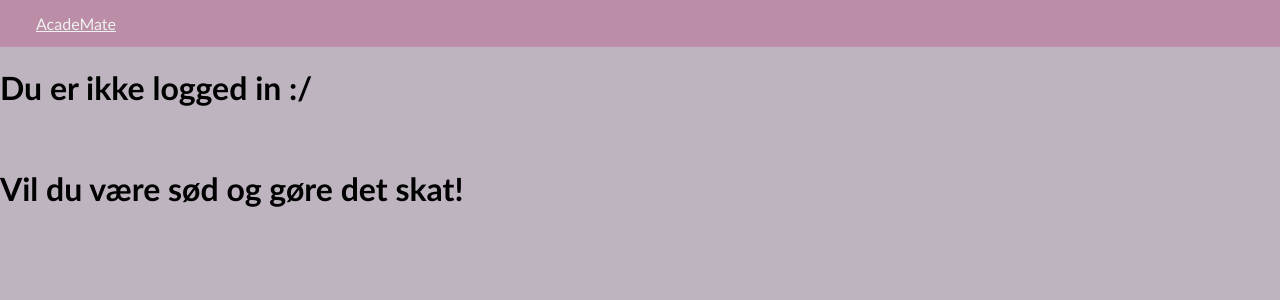
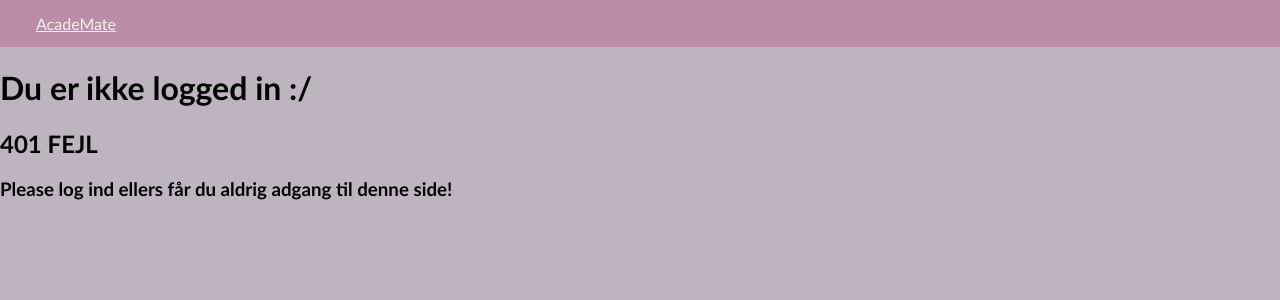
Before and after one commit to Wistoft2410/Mini-Eksamen-DDU, a Python web app: template templates/errors/401.html in a window 1280 px wide. Shown: the top 300 px of the page. Run offline with Jinja, Linux system fonts and the light colour scheme; the template is opened without the code that fills it, so the values that code supplies are empty.

Commit message:
#10 Forbedre lige noget! 👍

```diff
--- a/templates/errors/401.html
+++ b/templates/errors/401.html
@@ -2,15 +2,17 @@
 <html>
 <head>
     <link rel="stylesheet" href="../static/styles/stylesheet.css"/>
-    <title>student_login</title>
+    <title>401 du er logget ind!</title>
 </head>
 <body>
 
     <div class="topnav">
         <p><a href ="/"> AcadeMate</a></p>
     </div>
+
     <h1>Du er ikke logged in :/</h1>
-    <br>
-    <h1>Vil du være sød og gøre det skat!</h1>
+    <h2>401 FEJL</h2>
+    <h3>Please log ind ellers får du aldrig adgang til denne side!</h1>
+
 </body>
 </html>
```
Also changed, not shown: db.py (+7 -0 lines), main.py (+0 -7 lines).
